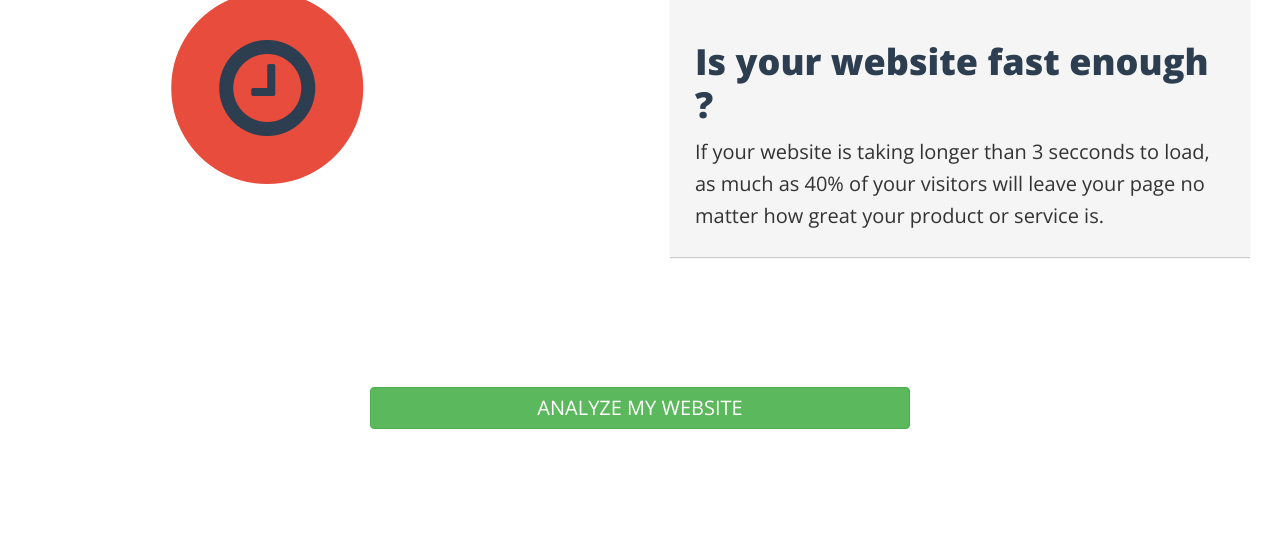
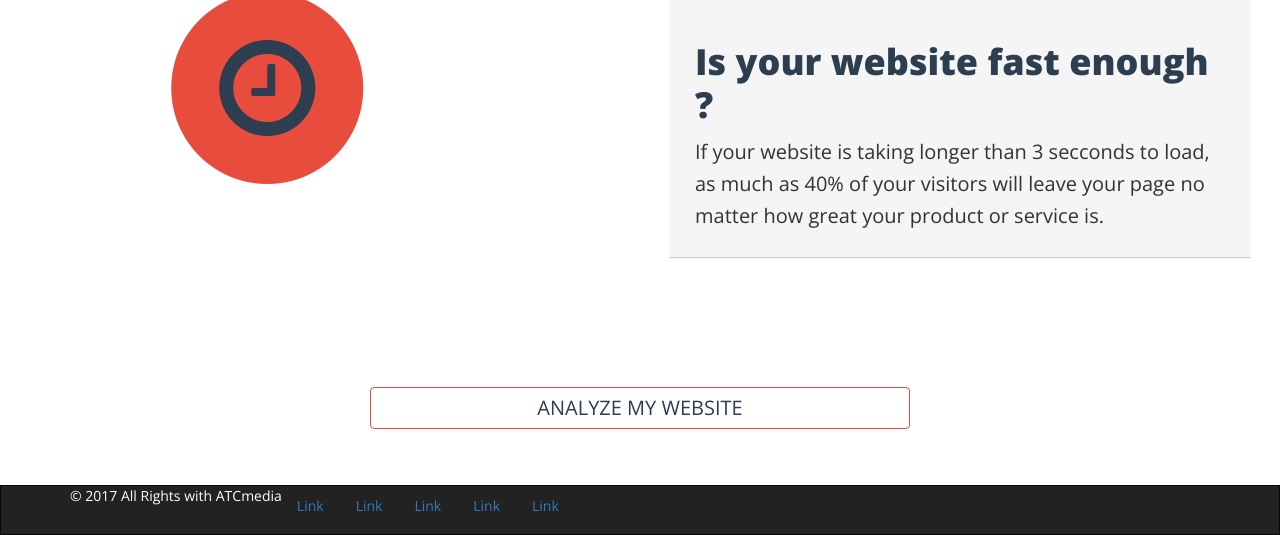
Before and after one commit to andreitobias/myapp, a Rails app: page /contacts/new in a window 1280 px wide. Shown: the part 2361-2896 px from the top of the page. Before the commit the page ends 2790 px from the top, so only its background shows below. Run offline with Rails 7, Linux system fonts and the light colour scheme; style sheets or scripts are compiled from the project's sources; some libraries are stand-ins or nearby versions.

Commit message:
Added navbar, second cta, fixed contact controller, added mailer

```diff
--- a/app/assets/stylesheets/custom.css.scss
+++ b/app/assets/stylesheets/custom.css.scss
@@ -192,10 +192,22 @@ input[type = 'email']{
 .cta2{
     margin-bottom: 4em;
     margin-top: 4em;
+
 }
+
+
 .submission2{
   font-size: 20px !important;
+  background-color: rgba(255, 255, 255, 0) !important;
+  border-color: #e74c3c !important;
+  color: #2c3e50 !important;
 }
+.submission2:hover{
+    color: #fff !important;
+    background-color: rgb(231, 76, 60) !important;
+    border-color: #398439 !important;
+}
+
 
 /*Buttons*/
 .btn {
@@ -343,9 +355,7 @@ background: linear-gradient(to left, rgba(40, 89, 235, 0.75), #de6161); /* W3C,
 .seconds h1{
   font-size: 7em;
 }
-.cta2 {
-  color:#f1c40f;
-}
+
 
 
 /*Footer*/
@@ -642,6 +652,9 @@ ul{
         .jumbotron h2{
           margin-bottom:33px;
         }
+        .jumbotron{
+          margin-top: 5em;
+        }
         .stats{
           margin-left: 25%;
           width: 50%;
@@ -656,7 +669,7 @@ ul{
         .demo a{
           position: absolute;
           left: 48.5%;
-          bottom: -9em;
+          bottom: -12em;
         }
         .demo p {
           margin-left: 0;
--- a/app/controllers/contacts_controller.rb
+++ b/app/controllers/contacts_controller.rb
@@ -7,6 +7,12 @@ class ContactsController < ApplicationController
     @contact = Contact.new(contact_params)
 
     if @contact.save
+      name = params[:contact][:name]
+      email = params[:contact][:email]
+      body = params[:contact][:url]
+
+      ContactMailer.contact_email(name, email, body).deliver
+
       flash[:success] = "Message sent."
       redirect_to root_path
     else
--- a/app/models/contact.rb
+++ b/app/models/contact.rb
@@ -1,3 +1,5 @@
 class Contact < ActiveRecord::Base
-
+  validates :name, presence: true
+  validates :email, presence: true
+  validates :url, presence: true
 end
--- a/app/views/pages/_footer.html.erb
+++ b/app/views/pages/_footer.html.erb
@@ -1,11 +1,41 @@
+<footer class="footer">
+  <nav class="navbar navbar-inverse">
+    <div class="container">
+      <!-- Brand and toggle get grouped for better mobile display -->
+      <div class="navbar-header">
+        <button type="button" class="navbar-toggle collapsed" data-toggle="collapse" data-target="#bs-example-navbar-collapse-1" aria-expanded="false">
+          <span class="sr-only">Toggle navigation</span>
+          <span class="icon-bar"></span>
+          <span class="icon-bar"></span>
+          <span class="icon-bar"></span>
+        </button>
+        <p>© <%= Time.current.year %> All Rights with ATCmedia</p>
+      </div>
+
+      <!-- Collect the nav links, forms, and other content for toggling -->
+      <div class="collapse navbar-collapse" id="bs-example-navbar-collapse-1">
+        <ul class="nav nav-pills">
+          <li><a href="#">Link</a></li>
+          <li><a href="#">Link</a></li>
+          <li><a href="#">Link</a></li>
+          <li><a href="#">Link</a></li>
+          <li><a href="#">Link</a></li>
+        </ul>
+      </div><!-- /.navbar-collapse -->
+    </div><!-- /.container-fluid -->
+  </nav>
+</footer>
+
+
 <!--
-<div class ="container-fluid">
-  <nav class="navbar fixed-bottom">  <div class="container">
+
+  <nav class="navbar navbar-inverse navbar-fixed-bottom">  <div class="container">
       <div class="col-md-6">
         <p>© <%= Time.current.year %> All Rights with ATCmedia</p>
       </div>
+      <div class"collapse navbar-collapse">
       <div class="col-md-6">
-        <ul class="bottom_ul">
+        <ul class=" bottom_ul">
           <li><a href="#">atcmedia.com</a></li>
           <li><a href="#">About us</a></li>
           <li><a href="#">Blog</a></li>
@@ -14,5 +44,5 @@
           <li><a href="#">Site Map</a></li>
         </ul>
       </div>
+      </div>
   </nav>
-</div>
```
Also changed, not shown: app/mailers/contact_mailer.rb (added, +11 -0 lines), app/views/contact_mailer/contact_email.html.erb (added, +9 -0 lines).
